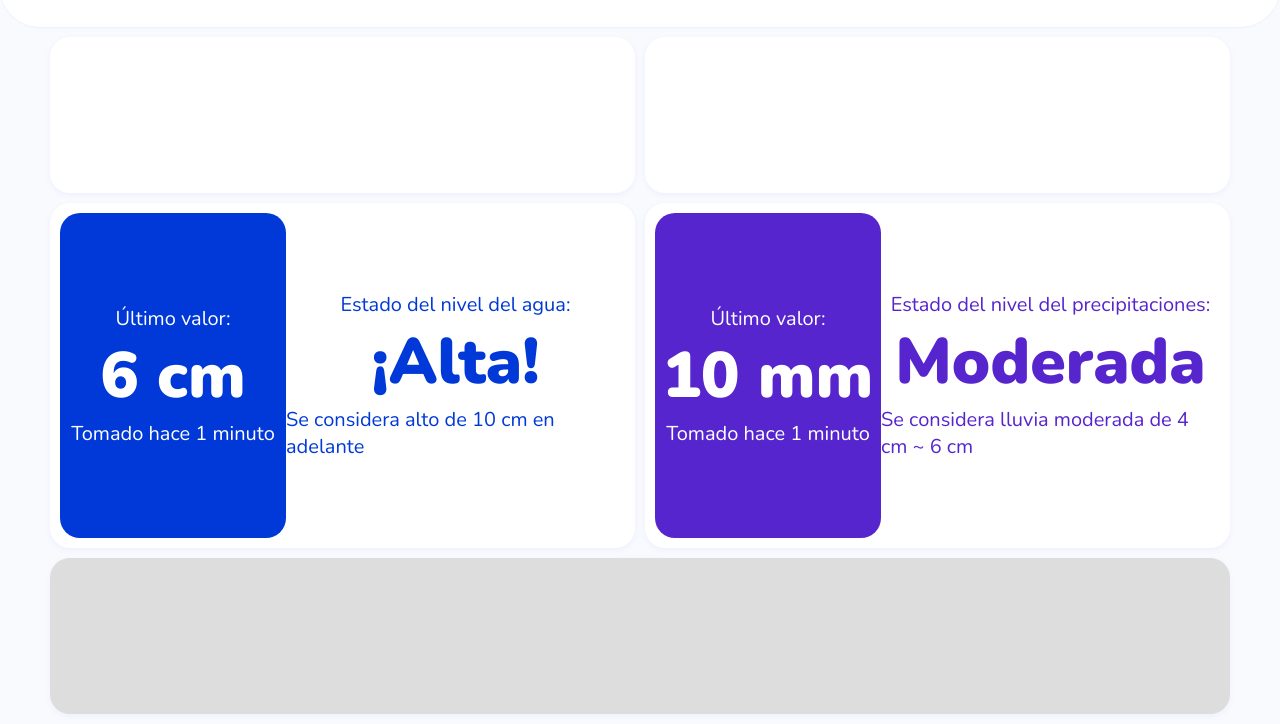
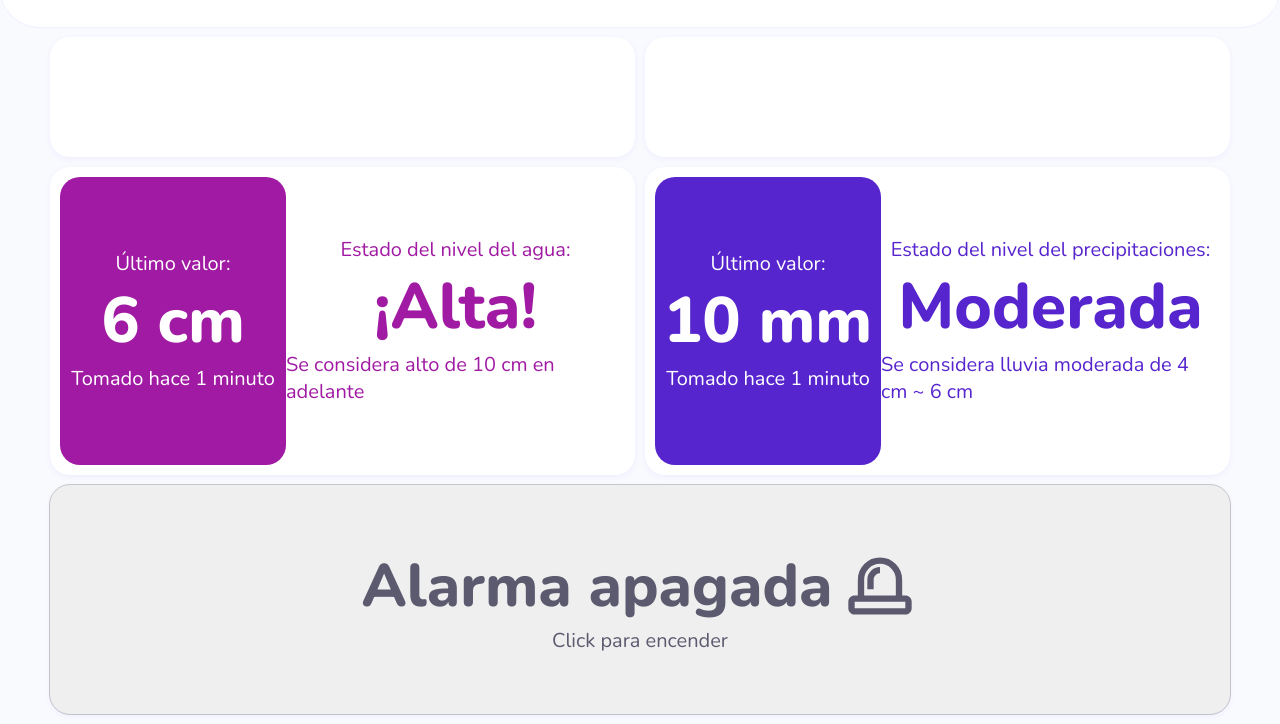
Before and after one commit to 285JuanDM/Reto--2-IoT, a plain HTML site: page index.html in a window 1280 px wide. Shown: the part 76-800 px from the top of the page. Drawn offline with nearby package versions, Linux system fonts and the light colour scheme; a web font is replaced by a local one.

Commit message:
Añadir estilos y estructura para la sección de alarma y mejorar la visualización de niveles de agua y precipitaciones en la aplicación HydroMeter

```diff
--- a/index.html
+++ b/index.html
@@ -48,13 +48,13 @@
             </section>
 
             <section class="alerta-nivel-agua">
-                <div class="nivel-actual">
+                <div class="nivel-actual alto">
                     <p>Último valor:</p>
                     <span>6 cm</span>
                     <p>Tomado hace 1 minuto</p>
                 </div>
 
-                <div class="estado-actual">
+                <div class="estado-actual alto">
                     <p>Estado del nivel del agua:</p>
                     <span>¡Alta!</span>
                     <p>Se considera alto de 10 cm en adelante</p>
@@ -62,13 +62,13 @@
             </section>
 
             <section class="alerta-nivel-precipitaciones">
-                <div class="nivel-actual">
+                <div class="nivel-actual moderado">
                     <p>Último valor:</p>
                     <span>10 mm</span>
                     <p>Tomado hace 1 minuto</p>
                 </div>
 
-                <div class="estado-actual">
+                <div class="estado-actual moderado">
                     <p>Estado del nivel del precipitaciones:</p>
                     <span>Moderada</span>
                     <p>Se considera lluvia moderada de 4 cm ~ 6 cm</p>
@@ -76,9 +76,38 @@
             </section>
 
             <section class="actuador-alarma">
+                <div class="titulo-alarma">
+                    <span>Alarma apagada</span>
+                    <svg
+                        width="76"
+                        height="76"
+                        viewBox="0 0 76 76"
+                        fill="none"
+                        xmlns="http://www.w3.org/2000/svg">
 
+                        <path d="M12.6667 60.1667H63.3334V53.8333H12.6667V60.1667ZM25.3334
+                                41.1667H31.6667V31.6667C31.6667 29.925 32.2868 28.434 33.5271
+                                27.1938C34.7674 25.9535 36.2584 25.3333 38 25.3333V19C34.5167
+                                19 31.5348 20.2403 29.0542 22.7208C26.5737 25.2014 25.3334 28.1833
+                                25.3334 31.6667V41.1667ZM22.1667 47.5H53.8334V31.6667C53.8334 27.2861
+                                52.2896 23.5521 49.2021 20.4646C46.1146 17.3771 42.3806 15.8333 38
+                                15.8333C33.6195 15.8333 29.8855 17.3771 26.798 20.4646C23.7105 23.5521
+                                22.1667 27.2861 22.1667 31.6667V47.5ZM12.6667 66.5C10.925 66.5 9.43407
+                                65.8799 8.19379 64.6396C6.95351 63.3993 6.33337 61.9083 6.33337
+                                60.1667V53.8333C6.33337 52.0917 6.95351 50.6007 8.19379 49.3604C9.43407
+                                48.1201 10.925 47.5 12.6667 47.5H15.8334V31.6667C15.8334 25.4917 17.9841
+                                20.2535 22.2855 15.9521C26.5868 11.6507 31.825 9.5 38 9.5C44.175 9.5 49.4132
+                                11.6507 53.7146 15.9521C58.016 20.2535 60.1667 25.4917 60.1667 31.6667V47.5H63.3334C65.075
+                                47.5 66.566 48.1201 67.8063 49.3604C69.0466 50.6007 69.6667 52.0917 69.6667 53.8333V60.1667C69.6667
+                                61.9083 69.0466 63.3993 67.8063 64.6396C66.566 65.8799 65.075 66.5 63.3334 66.5H12.6667Z"
+                                fill="#1E1B39"
+                                fill-opacity="0.7"/>
+
+                    </svg>
+                </div>
+
+                <p class="mensaje-alarma">Click para encender</p>
             </section>
         </main>
-
     </body>
 </html>
--- a/styles.css
+++ b/styles.css
@@ -100,9 +100,39 @@ button {
 }
 
 .actuador-alarma {
+    display: flex;
+    align-items: center;
+    justify-content: center;
+    flex-direction: column;
     grid-column: span 2;
     text-align: center;
-    background: #ddd;
+    background: #EFEFEF;
+    transition: ease-in-out all 0.2s;
+    outline: 1px solid rgba(0,0, 0, 0.2);
+    cursor: pointer;
+
+    &:hover {
+        background: #dfdddd;
+        transition: ease-in-out all 0.2s;
+    }
+}
+
+.actuador-alarma .titulo-alarma {
+    display: flex;
+    align-items: center;
+    gap: 10px;
+    color: rgba(30, 27, 57, 0.7);
+}
+
+.actuador-alarma span {
+    font-size: 60px;
+    font-weight: 800;
+}
+
+.actuador-alarma p {
+    font-size: 20px;
+    font-weight: 250;
+    color: rgba(30, 27, 57, 0.7);
 }
 
 .alerta-nivel-agua {
@@ -117,7 +147,6 @@ button {
     justify-content: center;
     flex-direction: column;
     border-radius: 20px;
-    background: #0039D7;
 }
 
 .alerta-nivel-agua .nivel-actual p {
@@ -128,7 +157,7 @@ button {
 
 .alerta-nivel-agua .nivel-actual span {
     font-size: 64px;
-    font-weight: 900;
+    font-weight: 800;
     color: #fff;
 }
 
@@ -143,13 +172,11 @@ button {
 .alerta-nivel-agua .estado-actual p {
     font-size: 20px;
     font-weight: 250;
-    color: #0039D7;
 }
 
 .alerta-nivel-agua .estado-actual span {
     font-size: 64px;
-    font-weight: 900;
-    color: #0039D7;
+    font-weight: 800;
 }
 
 .alerta-nivel-precipitaciones {
@@ -164,7 +191,6 @@ button {
     justify-content: center;
     flex-direction: column;
     border-radius: 20px;
-    background: #5725CD;
 }
 
 .alerta-nivel-precipitaciones .nivel-actual p {
@@ -175,7 +201,7 @@ button {
 
 .alerta-nivel-precipitaciones .nivel-actual span {
     font-size: 64px;
-    font-weight: 900;
+    font-weight: 800;
     color: #fff;
 }
 
@@ -190,11 +216,55 @@ button {
 .alerta-nivel-precipitaciones .estado-actual p {
     font-size: 20px;
     font-weight: 250;
-    color: #5725CD;
 }
 
 .alerta-nivel-precipitaciones .estado-actual span {
     font-size: 64px;
-    font-weight: 900;
+    font-weight: 800;
+}
+
+.actuador-alarma.active {
+    background: #A01AA3;
+    transition: ease-in-out all 0.2s;
+
+    &:hover {
+        background: #931895;
+    }
+}
+
+.actuador-alarma.active .titulo-alarma {
+    color: #fff;
+}
+
+.actuador-alarma.active p {
+    color: #fff;
+}
+
+.actuador-alarma.active svg path {
+    fill: #fff;
+    fill-opacity: 100%;
+}
+
+.nivel-actual.normal {
+    background: #0039D7;
+}
+
+.estado-actual.normal {
+    color: #0039D7;
+}
+
+.nivel-actual.moderado {
+    background: #5725CD;
+}
+
+.estado-actual.moderado {
     color: #5725CD;
 }
+
+.nivel-actual.alto {
+    background: #A01AA3;
+}
+
+.estado-actual.alto {
+    color: #A01AA3;
+}
```
